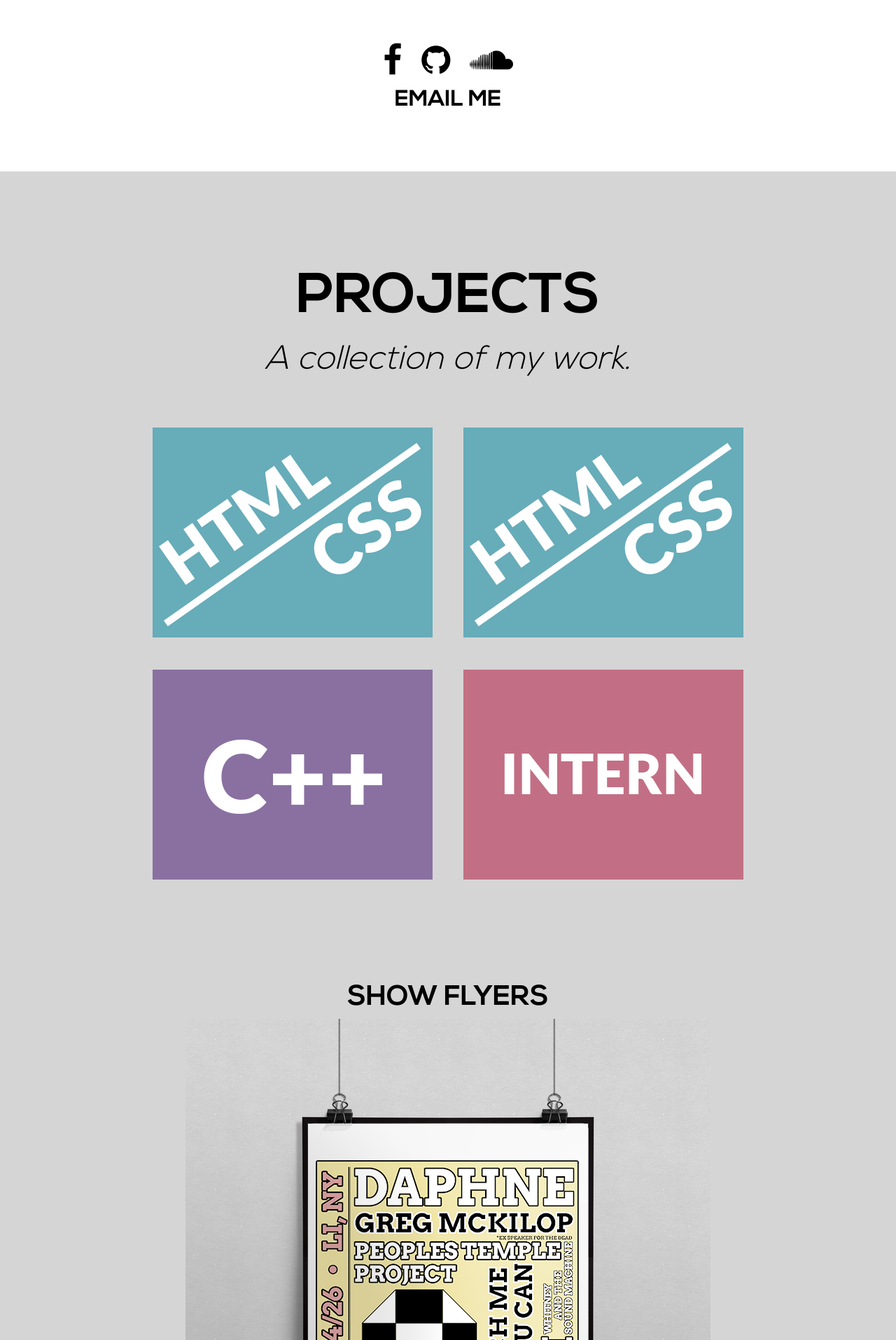
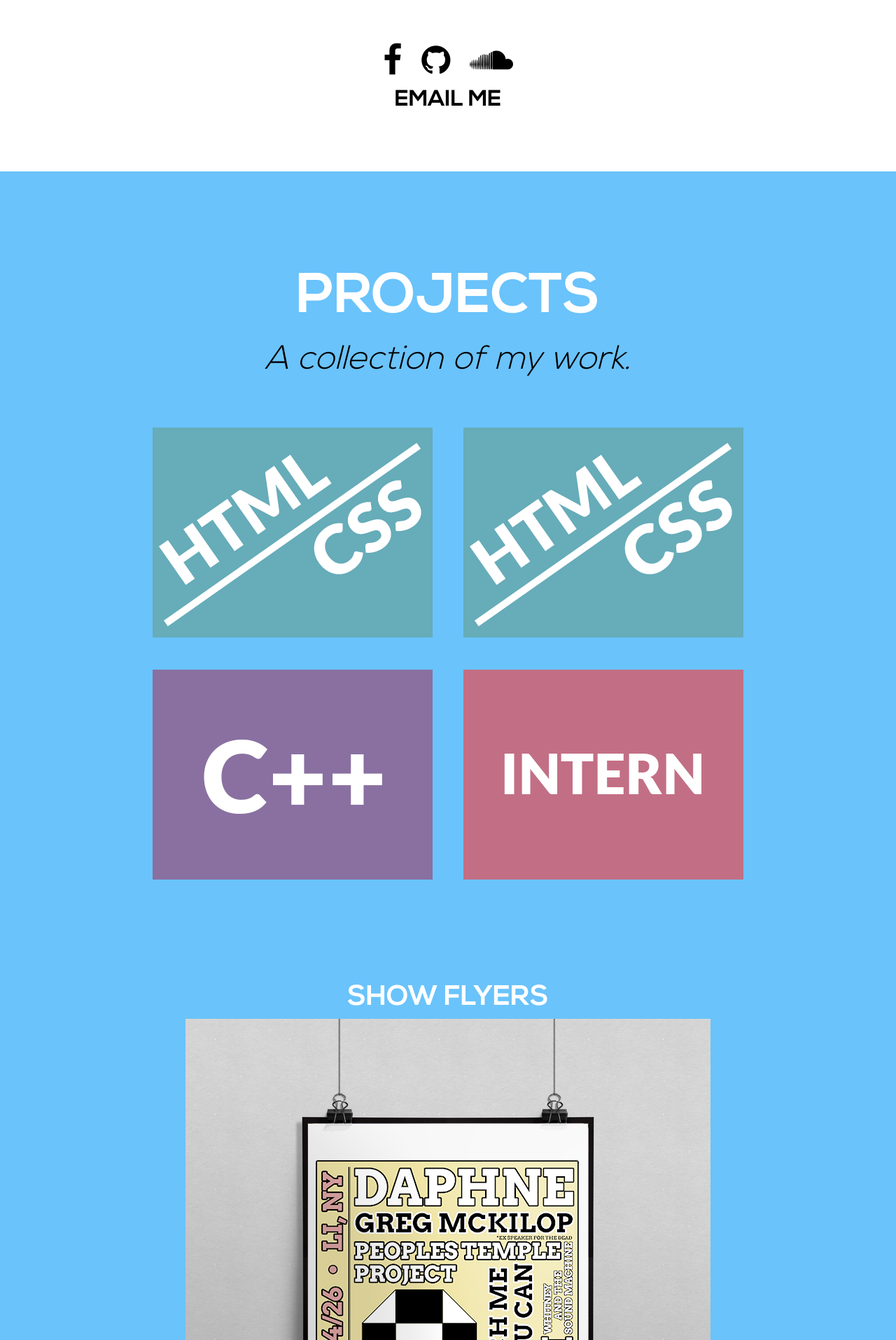
Before and after one commit to sadtitled/matan157.github.io, a PHP site: page /index.html in a window 1280 px wide. Shown: the part 1698-3613 px from the top of the page at 70% size. Run offline with PHP 8.4, Linux system fonts and the light colour scheme; some libraries are stand-ins or nearby versions.

Commit message:
More changes

```diff
--- a/css/style-final.css
+++ b/css/style-final.css
@@ -28,8 +28,8 @@ h3 {font-family: 'nexa_boldregular', sans-serif;font-size: 2.5em;}
 }
 
 #projects {
-	background: #d5d5d5;
-	color: black;
+	background: #6ac3fb; /* #d5d5d5; */
+	color: white;
 	padding-bottom: 5em;
 }
 
```
